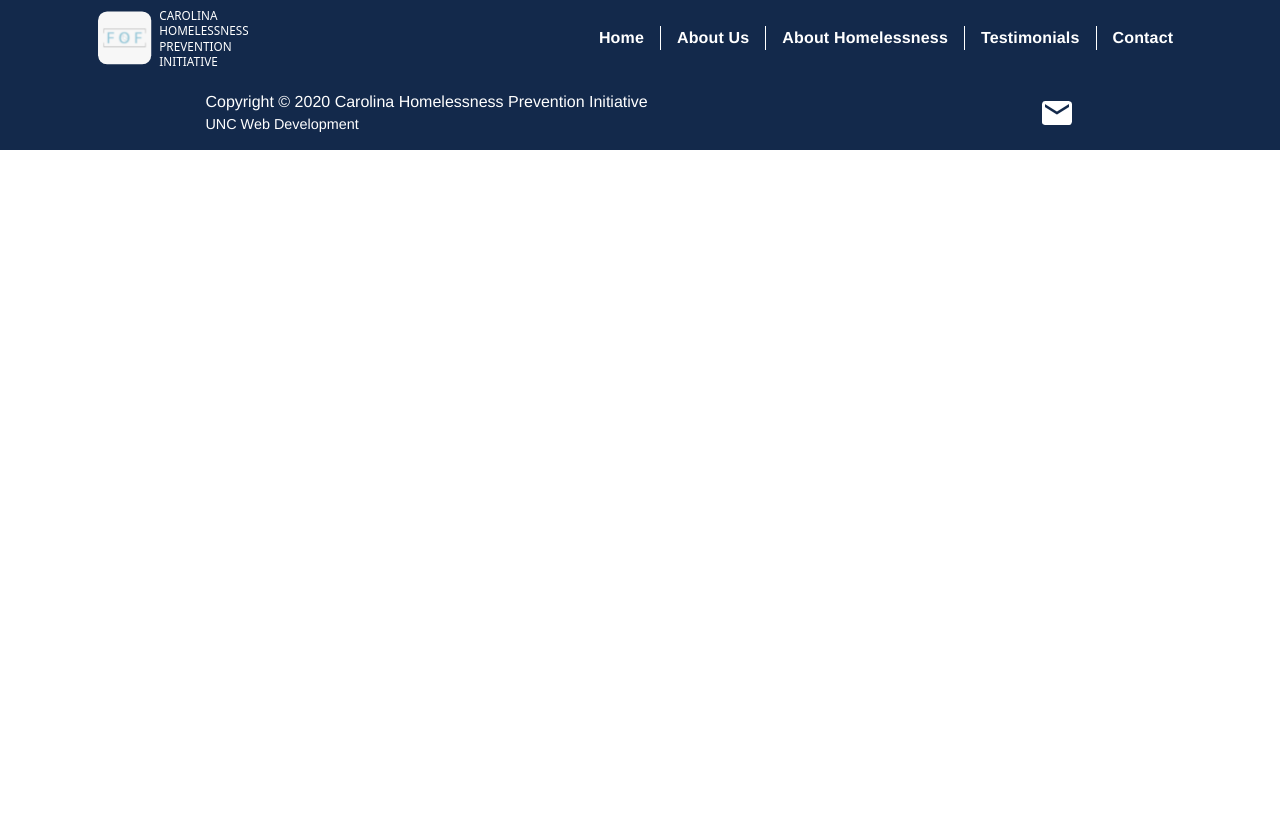
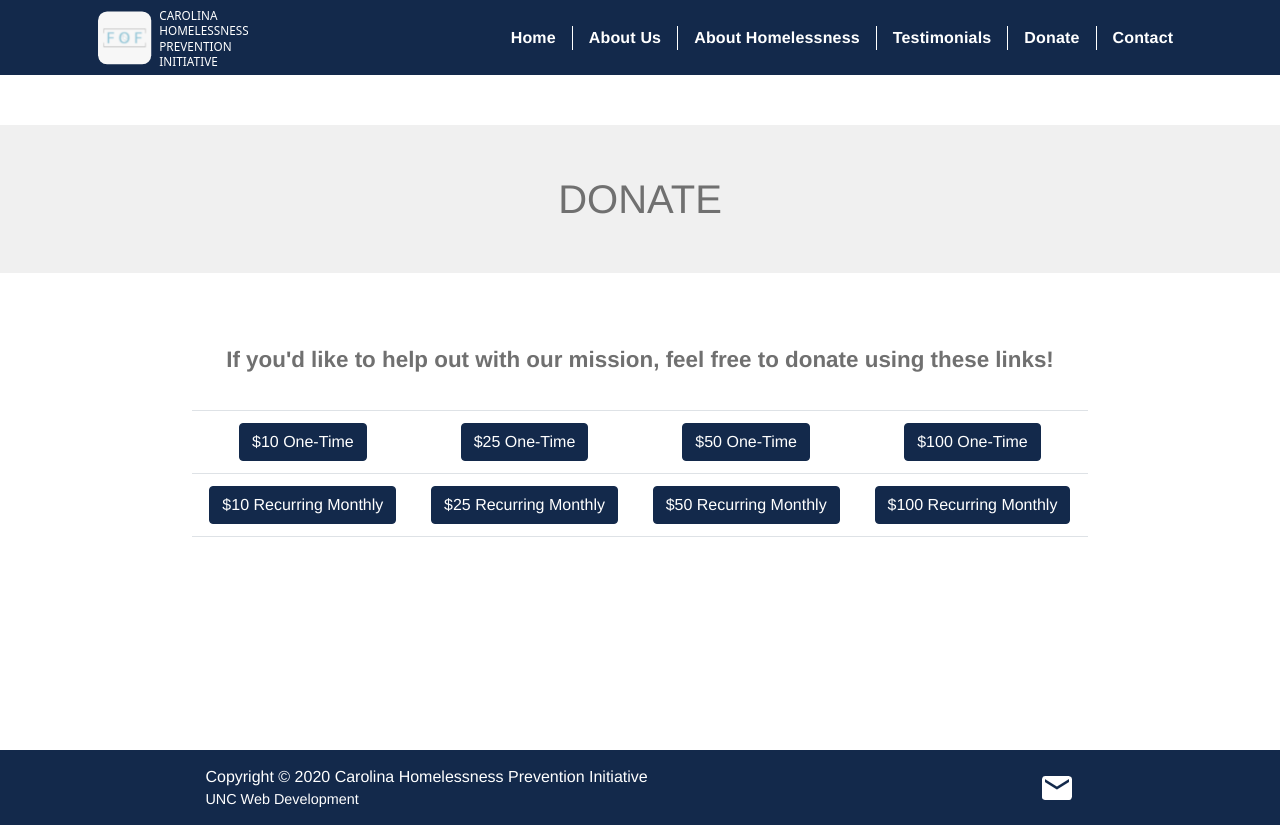
Before and after one commit to web-dev-carolina/CHPI, a React (Create React App) app in the folder chpi-website/: page /Donate in a window 1280 px wide. Before the commit the page ends 800 px from the top, so only its background shows below. Built offline with nearby package versions, Linux system fonts and the light colour scheme.

Commit message:
bingbong

```diff
--- a/chpi-website/src/App.js
+++ b/chpi-website/src/App.js
@@ -8,6 +8,7 @@ import Homelessness from './Component/Homelessness.js';
 import Testimonials from './Component/Testimonials.js';
 import Contact from './Component/Contact.js';
 import Footer from './Component/Footer.js';
+import Donate from './Component/Donate.js';
 import '../node_modules/bootstrap/dist/css/bootstrap.min.css';
 
 function App() {
@@ -22,6 +23,7 @@ function App() {
         <Route path="/Homelessness" component={Homelessness} />
         <Route path="/Testimonials" component={Testimonials} />
         <Route path="/Contact" component={Contact} />
+        <Route path="/Donate" component={Donate} />
       </Switch>
 
       <Footer />
--- /dev/null
+++ b/chpi-website/src/CSS/Donate.css
@@ -0,0 +1,40 @@
+.donate {
+    margin-top: 50px;
+    margin-bottom: 65px;
+    height: 100%;
+    position: relative;
+    min-height: calc(70vh);
+}
+
+.donate-header {
+    color: #707070;
+    text-align: center;
+    font-weight: 700;
+    font-size: 1.4rem;
+}
+
+.donate-title {
+    font-size: 2.5rem;
+    background-color: #F0F0F0;
+    padding: 50px 0;
+    margin-bottom: 70px;
+}
+
+.secondary-color {
+    background-color: var(--secondary-color) !important;
+    border-color: var(--secondary-color) !important;
+}
+
+.secondary-color:hover {
+    filter: brightness(150%) !important;
+}
+
+.donate-table-container {
+    display: flex;
+    text-align: center;
+}
+
+.donate-table {
+    margin: 0 auto !important;
+    max-width: 70%;
+}
--- a/chpi-website/src/CSS/Navbar.css
+++ b/chpi-website/src/CSS/Navbar.css
@@ -85,7 +85,7 @@
     flex-direction: column;
     top: 75px;
     width: 100%;
-    height: 170px;
+    height: 205px;
     position: absolute;
     right: -110%;
     opacity: 1;
--- /dev/null
+++ b/chpi-website/src/Component/Donate.js
@@ -0,0 +1,101 @@
+import React from 'react'
+import { Button, Table } from 'react-bootstrap';
+import '../CSS/Donate.css';
+
+const Donate = () => {
+
+    const donation_links = [
+        {
+            link: "https://dashboard.stripe.com/payment-links/plink_1JrTN6FkHkn4W84EMuOv6TOi",
+            amount: 100,
+            recurring: true,
+        }, {
+            link: "https://dashboard.stripe.com/payment-links/plink_1JrTMQFkHkn4W84EPGyuyYOp",
+            amount: 50,
+            recurring: true,
+        }, {
+            link: "https://dashboard.stripe.com/payment-links/plink_1JrTLsFkHkn4W84ERZZ8OJiC",
+            amount: 25,
+            recurring: true,
+        }, {
+            link: "https://dashboard.stripe.com/payment-links/plink_1JrTLMFkHkn4W84E69Q4Aslq",
+            amount: 10,
+            recurring: true,
+        }, {
+            link: "https://dashboard.stripe.com/payment-links/plink_1JrTK1FkHkn4W84ExOFayZUw",
+            amount: 100,
+            recurring: false,
+        }, {
+            link: "https://dashboard.stripe.com/payment-links/plink_1JrTInFkHkn4W84EItxSfQiR",
+            amount: 50,
+            recurring: false,
+        }, {
+            link: "https://dashboard.stripe.com/payment-links/plink_1JrTE2FkHkn4W84Em0G60hty",
+            amount: 25,
+            recurring: false,
+        }, {
+            link: "https://dashboard.stripe.com/payment-links/plink_1JrT9MFkHkn4W84Evf0GE3bg",
+            amount: 10,
+            recurring: false,
+        }
+    ]
+
+    const linkToButton = (info) => {
+        return (
+            <Button className="secondary-color" id={info.amount + "_" + info.recurring} href={info.link} target="_blank">
+                {"$" + info.amount + " " + (info.recurring ? "Recurring Monthly" : "One-Time")}
+            </Button>
+        )
+    }
+
+    return (
+        <div>
+            <div className="donate">
+                <div className="donate-header">
+                    <h1 className="donate-title">DONATE</h1>
+                    If you'd like to help out with our mission, feel free to donate using these links!
+                    <br />
+                    <br />
+                </div>
+                <div className="donate-table-container">
+                    <Table responsive className="donate-table">
+                        <tbody>
+                            <tr>
+                                <td>
+                                    {linkToButton(donation_links[7])}
+                                </td>
+                                <td>
+                                    {linkToButton(donation_links[6])}
+                                </td>
+                                <td>
+                                    {linkToButton(donation_links[5])}
+                                </td>
+                                <td>
+                                    {linkToButton(donation_links[4])}
+                                </td>
+                            </tr>
+                            <tr>
+                                <td>
+                                    {linkToButton(donation_links[3])}
+                                </td>
+                                <td>
+                                    {linkToButton(donation_links[2])}
+                                </td>
+                                <td>
+                                    {linkToButton(donation_links[1])}
+                                </td>
+                                <td>
+                                    {linkToButton(donation_links[0])}
+                                </td>
+                            </tr>
+                            <tr><td></td><td></td><td></td><td></td></tr>
+
+                        </tbody>
+                    </Table>
+                </div>
+            </div>
+        </div >
+    )
+}
+
+export default Donate;
--- a/chpi-website/src/Component/Navbar.js
+++ b/chpi-website/src/Component/Navbar.js
@@ -22,6 +22,7 @@ function Navbar() {
                     <Link id="right-border" className="link" to="/about">About Us</Link>
                     <Link id="right-border" className="link" to="/homelessness">About Homelessness</Link>
                     <Link id="right-border" className="link" to="/testimonials">Testimonials</Link>
+                    <Link id="right-border" className="link" to="/donate">Donate</Link>
                     <Link className="link" to="/contact">Contact</Link>
                     <div className="mobile" onClick={handleButtonClick}>
                         <i className={open ? 'fas fa-times fa-lg' : 'fas fa-bars fa-lg'}></i>
@@ -30,19 +31,22 @@ function Navbar() {
                 <ul className={open ? 'nav-menu active' : 'nav-menu'}>
                     <a className="mobile-link" href="/">
                         Home
-                </a>
+                    </a>
                     <a className="mobile-link" href="/about">
                         About Us
-                </a>
+                    </a>
                     <a className="mobile-link" href="/homelessness">
                         About Homelessness
-                </a>
+                    </a>
                     <a className="mobile-link" href="/testimonials">
                         Testimonials
-                </a>
+                    </a>
+                    <a className="mobile-link" href="/donate">
+                        Donate
+                    </a>
                     <a className="mobile-link" href="/contact">
                         Contact
-                </a>
+                    </a>
                 </ul>
 
             </div>
```
Also changed, not shown: 2 other files (tests, documents, lock files or other folders).
